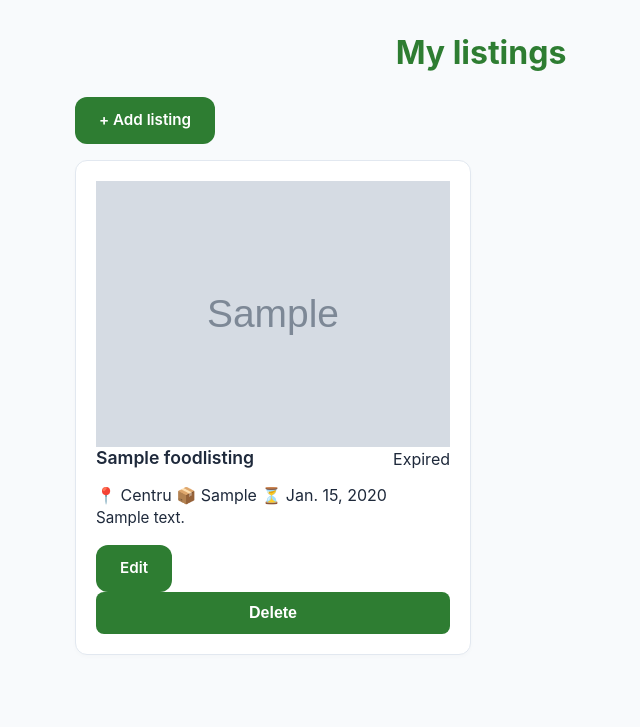
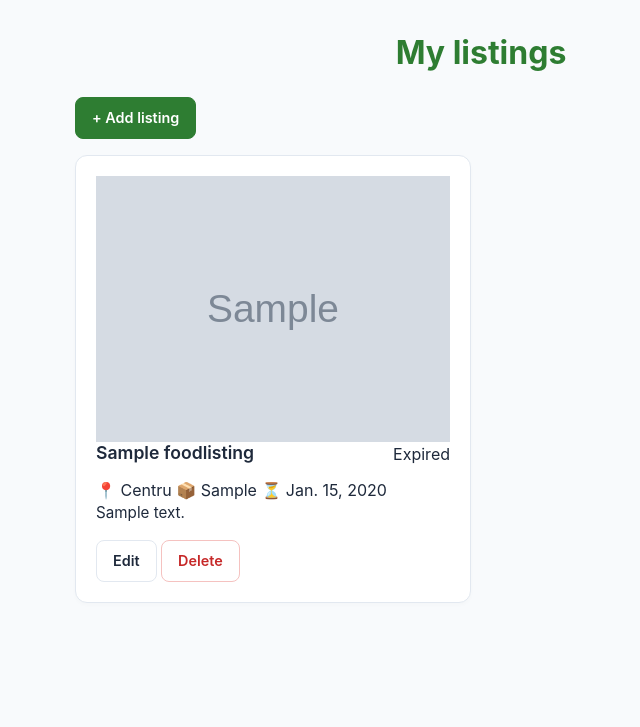
Before and after one commit to katy96moskaliuk/ShareFood, a Django app: page /listings/my/ in a window 1280 px wide. Shown: the part 114-841 px from the top of the page, without its empty margins (159-799 px from the left). After the commit the page ends 717 px from the top, so only its background shows below. Run offline with Django 5.2, Linux system fonts and the light colour scheme; a user stored in the database is signed in; tables that the repository leaves empty hold one stand-in row (values such as "Sample post"); grey boxes marked "Sample" are stand-in pictures; parts of the project's set-up code (start-up, migrations or seed data) failed here and were passed over.

Commit message:
Add button styles and remove global button rule

```diff
--- a/src/ShareFood/listings/static/listings/style.css
+++ b/src/ShareFood/listings/static/listings/style.css
@@ -78,21 +78,82 @@ h2 {
     box-shadow: 0 0 0 3px rgba(46, 125, 50, 0.15);
 }
 
-button {
+/* Base button (used for links and neutral actions like "Edit") */
+.btn {
+    display: inline-flex;
+    align-items: center;
+    justify-content: center;
+    padding: 9px 16px;
+    border: 1px solid var(--border-color);
+    border-radius: 8px;
+    background: var(--card-bg);
+    color: var(--text-color);
+    font: inherit;
+    font-size: 0.9rem;
+    font-weight: 600;
+    text-decoration: none;
+    cursor: pointer;
+    transition: background-color 0.15s, border-color 0.15s;
+}
+
+.btn:hover {
+    background: var(--bg-color);
+    border-color: #cbd5e1;
+}
+
+/* Primary action (green) */
+.btn-primary {
+    background: var(--primary);
+    border-color: var(--primary);
+    color: #fff;
+}
+
+.btn-primary:hover {
+    background: var(--primary-hover);
+    border-color: var(--primary-hover);
+}
+
+/* Form submit button (full width, as before) */
+.btn-submit {
     width: 100%;
-    background-color: var(--primary);
-    color: white;
     padding: 12px 20px;
     border: none;
     border-radius: 8px;
+    background: var(--primary);
+    color: #fff;
     font-size: 1rem;
     font-weight: 600;
     cursor: pointer;
     transition: background-color 0.2s;
 }
 
-button:hover {
-    background-color: var(--primary-hover);
+.btn-submit:hover {
+    background: var(--primary-hover);
+}
+
+/* Delete button (red outline, fills on hover) */
+.btn-delete {
+    padding: 9px 16px;
+    border: 1px solid #f5c2c0;
+    border-radius: 8px;
+    background: #fff;
+    color: #c62828;
+    font: inherit;
+    font-size: 0.9rem;
+    font-weight: 600;
+    cursor: pointer;
+    transition: background-color 0.15s, color 0.15s;
+}
+
+.btn-delete:hover {
+    background: #c62828;
+    color: #fff;
+}
+
+/* Keep the delete form inline so it sits next to the Edit button */
+.delete-form {
+    display: inline-block;
+    margin: 0;
 }
 
 /* Сетка для списка карточек */
```
